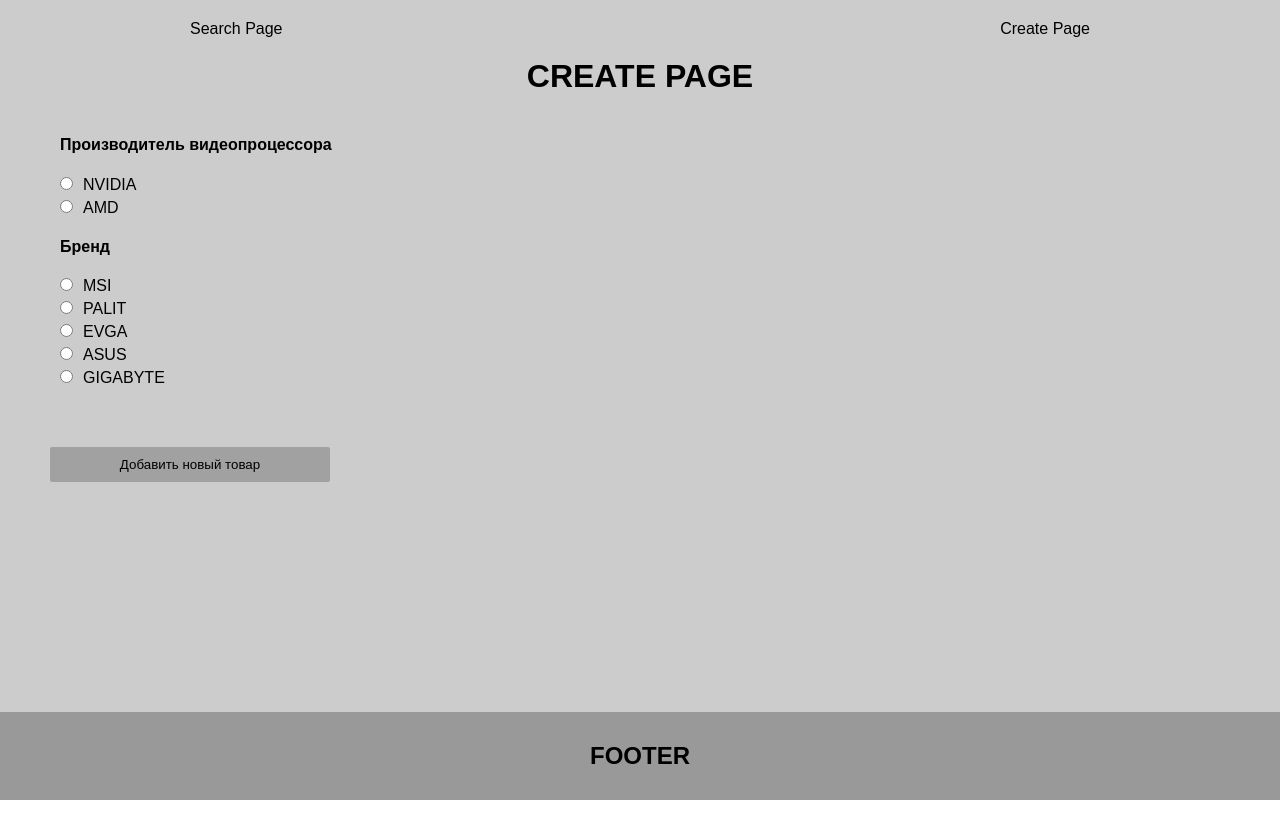
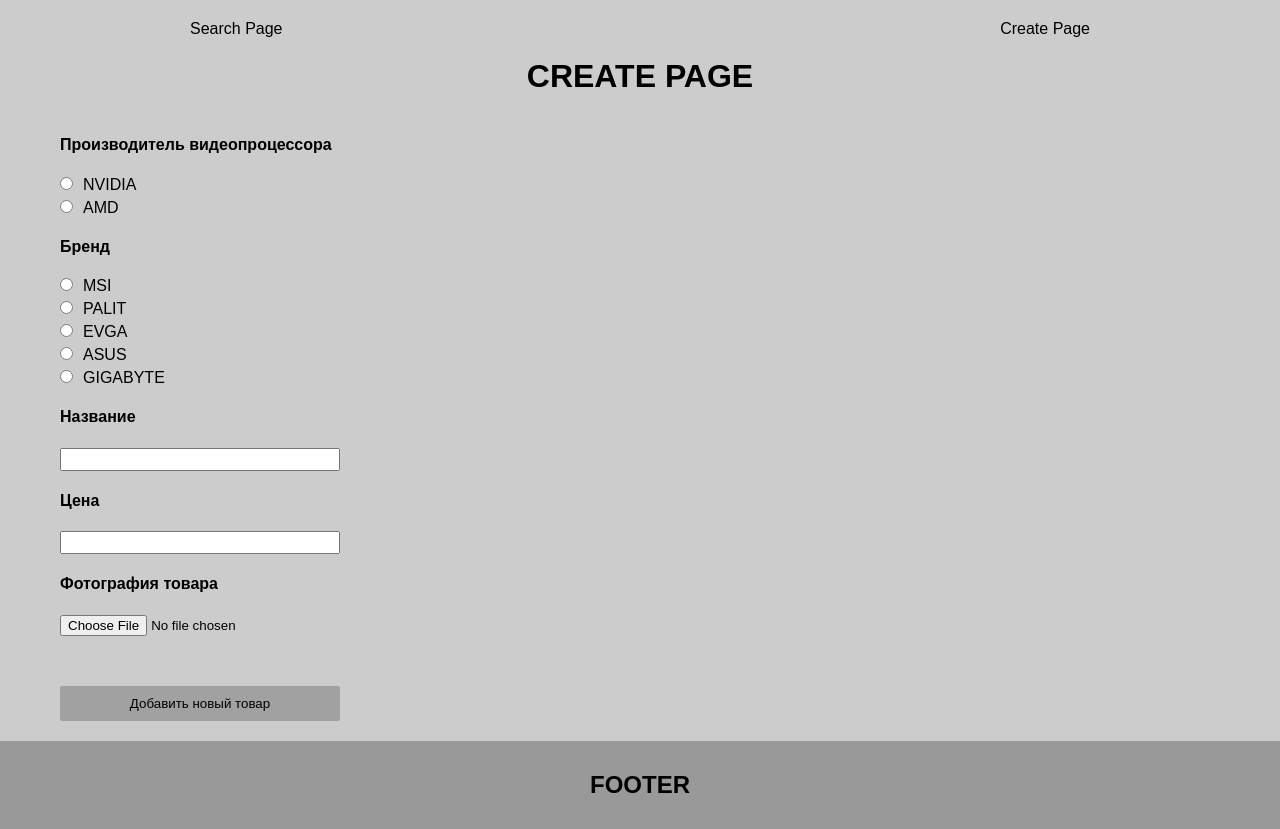
Before and after one commit to Fpsska/SmartDesign-Task, a React (Create React App) app: page /createpage in a window 1280 px wide. Before the commit the page ends 800 px from the top, so only its background shows below. Built offline with nearby package versions, Linux system fonts and the light colour scheme.

Commit message:
refactor: delete Modal component & refactor HTML-structure of FilterMenu component

```diff
--- a/src/components/filtermenu/FilterMenu.jsx
+++ b/src/components/filtermenu/FilterMenu.jsx
@@ -1,55 +1,89 @@
-import React from "react";
+import React, { useState } from "react";
+import { FetchMongoData } from "../../hooks/request";
+
 import "./filtermenu.scss"
 
-const FilterMenu = ({ isVisible }) => {
+const FilterMenu = ({ isVisible, setVisibleStatus }) => {
+
+    const [name, setName] = useState("")
+    const [price, setPrice] = useState("");
+    const [preview, setPreview] = useState("");
+    const { loading, error, request } = FetchMongoData()
+
+    const selectFile = (e) => {
+        setPreview(e.target.files[0].name)
+    }
+
+    const addGood = async () => {
+        const newItem = { name, price, preview }
+        try {
+            const data = await request("POST", "https://backend-smart-design-task.herokuapp.com/cards", newItem)
+            console.log(data)
+            console.log("New Item Added!")
+        } catch (error) { }
+        setVisibleStatus(false)
+    }
+
     return (
-        <div className="filter">
-
+        <form action="#" onSubmit={(e) => e.preventDefault()} className="filter">
             <div className="filter__column">
                 <h4 className="filter__name">Производитель видеопроцессора</h4>
-
                 <div className="filter__option">
                     <input className="filter__radio" type="radio" name="manufacturer" id="nvidia" disabled={isVisible ? true : ""} />
                     <label className="filter__value" htmlFor="nvidia">NVIDIA</label>
                 </div>
-
                 <div className="filter__option">
                     <input className="filter__radio" type="radio" name="manufacturer" id="amd" disabled={isVisible ? true : ""} />
                     <label className="filter__value" htmlFor="amd">AMD</label>
                 </div>
-
             </div>
 
             <div className="filter__column">
-
                 <h4 className="filter__name">Бренд</h4>
-
                 <div className="filter__option">
                     <input className="filter__radio" type="radio" name="brand" id="msi" disabled={isVisible ? true : ""} />
                     <label className="filter__value" htmlFor="msi">MSI</label>
                 </div>
-
                 <div className="filter__option">
                     <input className="filter__radio" type="radio" name="brand" id="palit" disabled={isVisible ? true : ""} />
                     <label className="filter__value" htmlFor="palit">PALIT</label>
                 </div>
-
                 <div className="filter__option">
                     <input className="filter__radio" type="radio" name="brand" id="evga" disabled={isVisible ? true : ""} />
                     <label className="filter__value" htmlFor="evga">EVGA</label>
                 </div>
-
                 <div className="filter__option">
                     <input className="filter__radio" type="radio" name="brand" id="asus" disabled={isVisible ? true : ""} />
                     <label className="filter__value" htmlFor="asus">ASUS</label>
                 </div>
-
                 <div className="filter__option">
                     <input className="filter__radio" type="radio" name="brand" id="gigabyte" disabled={isVisible ? true : ""} />
                     <label className="filter__value" htmlFor="gigabyte">GIGABYTE</label>
                 </div>
             </div>
-        </div>
+
+            <div className="filter__column">
+                <h4 className="filter__name">Название</h4>
+                <div className="filter__option">
+                    <input className="filter__name" type="text" required disabled={isVisible ? true : ""} value={name} onChange={e => setName(e.target.value)} />
+                </div>
+            </div>
+
+            <div className="filter__column">
+                <h4 className="filter__name">Цена</h4>
+                <div className="filter__option">
+                    <input className="filter__price" type="number" required disabled={isVisible ? true : ""} value={price} onChange={e => setPrice(e.target.value)} />
+                </div>
+            </div>
+
+            <div className="filter__column">
+                <h4 className="filter__name">Фотография товара</h4>
+                <div className="filter__option">
+                    <input className="filter__input--file" type="file" required disabled={isVisible ? true : ""} onChange={selectFile} />
+                </div>
+            </div>
+            <button className="create__button" disabled={isVisible ? true : ""} onClick={addGood}>Добавить новый товар</button>
+        </form>
     )
 }
 
--- a/src/components/filtermenu/filtermenu.scss
+++ b/src/components/filtermenu/filtermenu.scss
@@ -13,4 +13,10 @@
     &__radio {
         margin: 0 10px 0 0;
     }
+    &__name, &__price {
+        width: 100%;
+    }
+    &__input--file {
+        padding: 0;
+    }
 }
--- a/src/components/modal/Modal.jsx
+++ /dev/null
@@ -1,63 +0,0 @@
-import React, { useState } from "react";
-import { Spring, animated } from "react-spring";
-import { FetchMongoData } from "../../hooks/request";
-import "./modal.scss"
-
-const Modal = ({ isVisible, setVisibleStatus }) => {
-    const [name, setName] = useState("")
-    const [price, setPrice] = useState("");
-    const [preview, setPreview] = useState("");
-    const { loading, error, request } = FetchMongoData()
-
-    const selectFile = (e) => {
-        setPreview(e.target.files[0].name)
-    }
-
-    const addGood = async () => {
-        const newItem = { name, price, preview }
-        try {
-            const data = await request("POST", "https://backend-smart-design-task.herokuapp.com/cards", newItem)
-            console.log(data)
-            console.log("New Item Added!")
-        } catch (error) { }
-        setVisibleStatus(false)
-    }
-
-    const closeModal = () => {
-        setVisibleStatus(false)
-    }
-
-    return (
-        <Spring
-            from={{ transform: "translateX(50%)" }}
-            to={{ transform: "translateX(-200%)" }}
-            config={{ duration: 360 }}
-            reverse={isVisible}
-        >
-            {
-                (styles) => (
-                    <animated.div className="modal" style={styles}>
-                        <div className="modal__wrapper">
-
-                            <h2 className="title title--modal">Добавить товар</h2>
-
-                            <div className="modal__inputs">
-                                <input className="modal__input modal__input--name" type="text" placeholder="Введите название нового товара.." value={name} onChange={e => setName(e.target.value)} />
-                                <input className="modal__input modal__input--price" type="text" placeholder="Введите стоимость товара.." value={price} onChange={e => setPrice(e.target.value)} />
-                                <input className="modal__input modal__input--file" type="file" onChange={selectFile} />
-                            </div>
-
-                            <div className="modal__nav">
-                                <button className="modal__button modal__button--add" onClick={addGood}>Добавить</button>
-                                <button className="modal__button modal__button--close" onClick={closeModal}>Закрыть</button>
-                            </div>
-
-                        </div>
-                    </animated.div>
-                )
-            }
-        </Spring>
-    )
-}
-
-export default Modal;
--- a/src/components/modal/modal.scss
+++ /dev/null
@@ -1,30 +0,0 @@
-.modal {
-    width: 500px;
-    padding: 50px;
-    top: 35%;
-    position: absolute;
-    background-color: rgb(136, 134, 134);
-    &__wrapper {
-        display: flex;
-        flex-direction: column;
-    }
-    &__inputs {
-        margin: 20px 0;
-        display: flex;
-        flex-direction: column;
-    }
-    &__input {
-        &:not(:last-child) {
-            margin: 0 0 10px 0;
-        }
-    }
-    &__button {
-        &:not(:last-child) {
-            margin: 0 10px 0 0;
-        }
-    }
-    &__nav {
-        display: flex;
-        justify-content: end;
-    }
-}
--- a/src/components/pages/CreatePage.jsx
+++ b/src/components/pages/CreatePage.jsx
@@ -1,7 +1,6 @@
 import React from "react";
 import { useState } from "react";
 import FilterMenu from "../filtermenu/FilterMenu";
-import Modal from "../modal/Modal";
 
 const CreatePage = () => {
     const [isVisible, setVisibleStatus] = useState(false);
@@ -11,15 +10,7 @@ const CreatePage = () => {
             <div className="create__wrapper">
                 <h1 className="title">CREATE PAGE</h1>
                 <div className="create__section">
-                    <FilterMenu isVisible={isVisible} />
-                    <button className="create__button" disabled={isVisible ? true : ""} onClick={() => { setVisibleStatus(true) }}>Добавить новый товар</button>
-                </div>
-                <div className="create__modal">
-                    {isVisible ?
-                        <Modal isVisible={isVisible} setVisibleStatus={setVisibleStatus} />
-                        :
-                        <></>
-                    }
+                    <FilterMenu isVisible={isVisible} setVisibleStatus={setVisibleStatus} />
                 </div>
             </div>
         </div>
--- a/src/components/pages/SearchPage.jsx
+++ b/src/components/pages/SearchPage.jsx
@@ -11,7 +11,6 @@ const SearchPage = () => {
   const { loading, error, request } = FetchMongoData();
   const [data, setData] = useState([]);
 
-  console.log(error);
   const getMongoData = async () => {
     try {
       const data = await request("GET", "https://backend-smart-design-task.herokuapp.com/cards");
```
